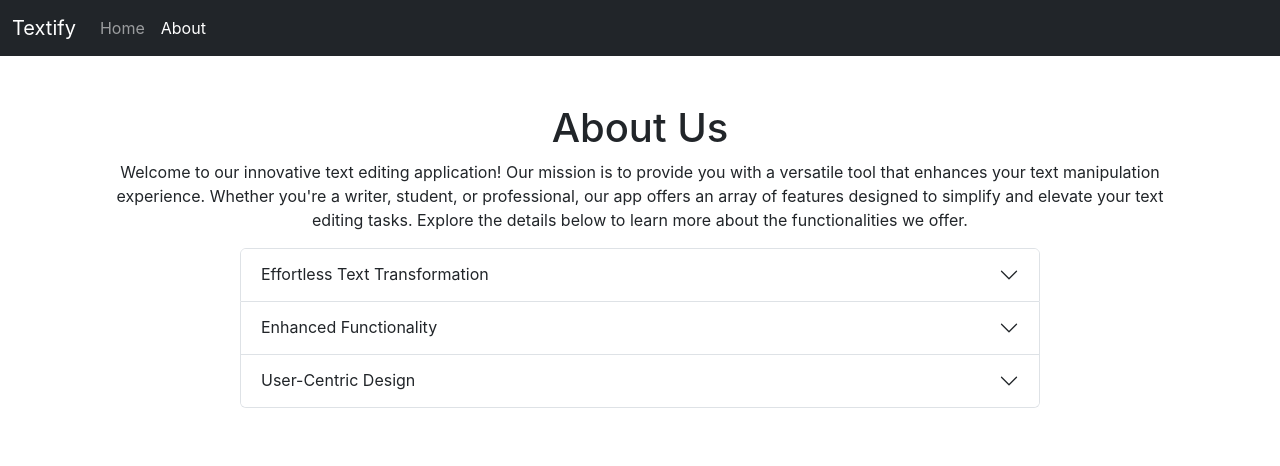
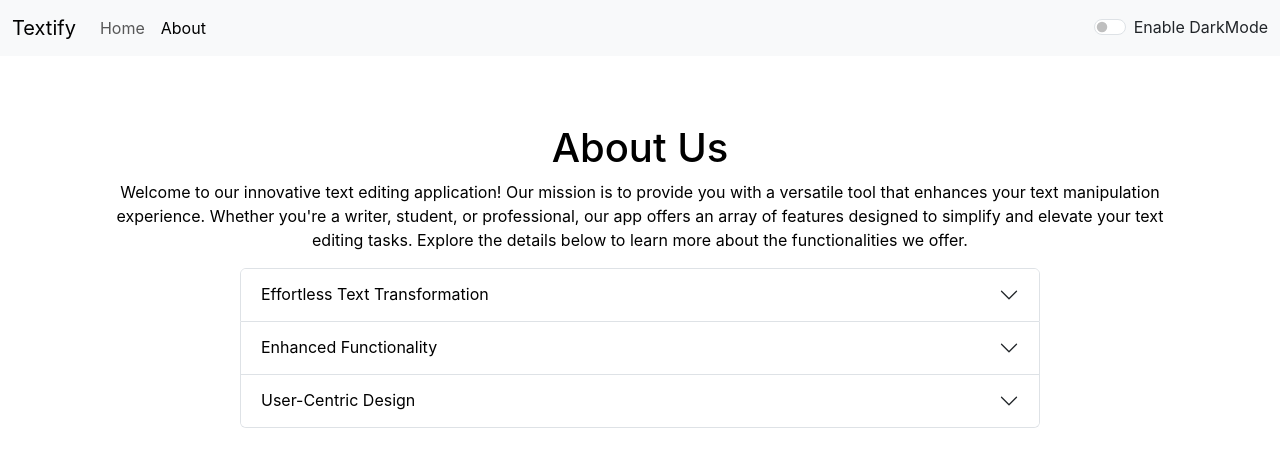
Before and after one commit to Quisha16/Textify, a React (Create React App) app: page /about in a window 1280 px wide. Shown: the top 466 px of the page. Built offline with nearby package versions, Linux system fonts and the light colour scheme.

Commit message:
added light mode/ dark mode functionality

```diff
--- a/src/App.js
+++ b/src/App.js
@@ -3,16 +3,32 @@ import { BrowserRouter as Router, Route, Routes } from "react-router-dom";
 import AboutUs from "./Components/AboutUs";
 import Navbar from "./Components/Navbar";
 import TextBox from "./Components/TextBox";
-
+import React, { useState } from "react";
 function App() {
+  const [mode, setMode] = useState("light");
+  const toggleMode = () => {
+    if (mode === "light") {
+      setMode("dark");
+      document.body.style.backgroundColor =
+        "#3a3f44 ";
+    } else {
+      setMode("light");
+      document.body.style.backgroundColor = "white";
+    }
+  };
   return (
     <Router>
-      <Navbar title="Textify" aboutUs="About" />
+      <Navbar
+        title="Textify"
+        aboutUs="About"
+        mode={mode}
+        toggleMode={toggleMode}
+      />
       <div className="container my-5">
         <Routes>
           <Route
             path="/"
-            element={<TextBox heading="Input your text to get started..." />}
+            element={<TextBox heading="Input your text to get started..." mode={mode}/>}
           />
           <Route path="/about" element={<AboutUs />} />
         </Routes>
--- a/src/Components/AboutUs.js
+++ b/src/Components/AboutUs.js
@@ -1,8 +1,25 @@
 import React from "react";
 
-export default function AboutUs() {
+export default function AboutUs(props) {
+  const containerStyle = {
+    backgroundColor: props.mode === 'dark' ? '#3a3f44' : 'white',
+    color: props.mode === 'dark' ? 'white' : 'black',
+    borderRadius: '10px',
+    padding: '20px',
+  };
+
+  const accordionButtonStyle = {
+    backgroundColor: props.mode === 'dark' ? '#495057' : 'white',
+    color: props.mode === 'dark' ? 'white' : 'black',
+  };
+
+  const accordionBodyStyle = {
+    backgroundColor: props.mode === 'dark' ? '#343a40' : 'white',
+    color: props.mode === 'dark' ? 'white' : 'black',
+  };
+
   return (
-    <div className="container my-5">
+    <div className="container my-5" style={containerStyle}>
       <div className="text-center">
         <h1>About Us</h1>
         <p>
@@ -23,23 +40,24 @@ export default function AboutUs() {
         <div className="accordion-item">
           <h2 className="accordion-header" id="headingOne">
             <button
-              className="accordion-button collapsed"  // Use 'collapsed' class here
+              className="accordion-button collapsed"
               type="button"
               data-bs-toggle="collapse"
               data-bs-target="#collapseOne"
-              aria-expanded="false"  // Set to false
+              aria-expanded="false"
               aria-controls="collapseOne"
+              style={accordionButtonStyle}
             >
               Effortless Text Transformation
             </button>
           </h2>
           <div
             id="collapseOne"
-            className="accordion-collapse collapse"  // Ensure no 'show' class here
+            className="accordion-collapse collapse"
             aria-labelledby="headingOne"
             data-bs-parent="#accordionExample"
           >
-            <div className="accordion-body">
+            <div className="accordion-body" style={accordionBodyStyle}>
               Our application provides a powerful text editor that allows users
               to easily transform their text with a range of formatting options.
               Whether you need to convert text to uppercase, lowercase, or
@@ -51,23 +69,24 @@ export default function AboutUs() {
         <div className="accordion-item">
           <h2 className="accordion-header" id="headingTwo">
             <button
-              className="accordion-button collapsed"  // Use 'collapsed' class here
+              className="accordion-button collapsed"
               type="button"
               data-bs-toggle="collapse"
               data-bs-target="#collapseTwo"
-              aria-expanded="false"  // Set to false
+              aria-expanded="false"
               aria-controls="collapseTwo"
+              style={accordionButtonStyle}
             >
               Enhanced Functionality
             </button>
           </h2>
           <div
             id="collapseTwo"
-            className="accordion-collapse collapse"  // Ensure no 'show' class here
+            className="accordion-collapse collapse"
             aria-labelledby="headingTwo"
             data-bs-parent="#accordionExample"
           >
-            <div className="accordion-body">
+            <div className="accordion-body" style={accordionBodyStyle}>
               Beyond basic text formatting, our app includes additional features
               to enhance your workflow. Copy your text directly to the clipboard
               for quick pasting, download it as a .txt file for offline use, or
@@ -79,23 +98,24 @@ export default function AboutUs() {
         <div className="accordion-item">
           <h2 className="accordion-header" id="headingThree">
             <button
-              className="accordion-button collapsed"  // Use 'collapsed' class here
+              className="accordion-button collapsed"
               type="button"
               data-bs-toggle="collapse"
               data-bs-target="#collapseThree"
-              aria-expanded="false"  // Set to false
+              aria-expanded="false"
               aria-controls="collapseThree"
+              style={accordionButtonStyle}
             >
               User-Centric Design
             </button>
           </h2>
           <div
             id="collapseThree"
-            className="accordion-collapse collapse"  // Ensure no 'show' class here
+            className="accordion-collapse collapse"
             aria-labelledby="headingThree"
             data-bs-parent="#accordionExample"
           >
-            <div className="accordion-body">
+            <div className="accordion-body" style={accordionBodyStyle}>
               We prioritize user convenience with a clean, user-friendly
               interface that simplifies text management. Our application is
               designed to make text editing and conversion straightforward,
--- a/src/Components/Navbar.js
+++ b/src/Components/Navbar.js
@@ -4,7 +4,9 @@ import { NavLink } from "react-router-dom";
 
 export default function Navbar(props) {
   return (
-    <nav className="navbar navbar-expand-lg navbar-dark bg-dark">
+    <nav
+      className={`navbar navbar-expand-lg navbar-${props.mode} bg-${props.mode}`}
+    >
       <div className="container-fluid">
         <NavLink className="navbar-brand" to="/">
           {props.title}
@@ -33,6 +35,24 @@ export default function Navbar(props) {
               </NavLink>
             </li>
           </ul>
+          <div
+            class={`form-check form-switch text-${
+              props.mode === "light" ? "dark" : "light"
+            }`}
+          >
+            <input
+              className="form-check-input"
+              type="checkbox"
+              onClick={props.toggleMode}
+              id="flexSwitchCheckChecked"
+            />
+            <label
+              className="form-check-label"
+              htmlfor="flexSwitchCheckChecked"
+            >
+             {props.mode==='light'?'Enable DarkMode':'Enable LightMode'}
+            </label>
+          </div>
         </div>
       </div>
     </nav>
--- a/src/Components/TextBox.js
+++ b/src/Components/TextBox.js
@@ -80,7 +80,7 @@ export default function TextBox(props) {
   const timeToReadSeconds = (0.47 * wordCount).toFixed(2);
 
   return (
-    <div className="container">
+    <div className="container" style={{color: props.mode==='dark'?'white':'black'}}>
       <h4>{props.heading}</h4>
       <div className="mb-3">
         <textarea
@@ -90,6 +90,7 @@ export default function TextBox(props) {
           rows="8"
           value={Text}
           placeholder="Enter text here"
+          style={{backgroundColor: props.mode==='dark'?'grey':'white'}}
         ></textarea>
       </div>
       <div className="button-group">
@@ -135,7 +136,7 @@ export default function TextBox(props) {
         </p>
         <div className="container my-5">
           <h4>Preview</h4>
-          <p className="bg-light text-dark">{Text}</p>
+          <p className="bg-light text-dark">{Text.length>0? Text: 'Type in the box above to preview your text here. '  }</p>
         </div>
       </div>
     </div>
```
